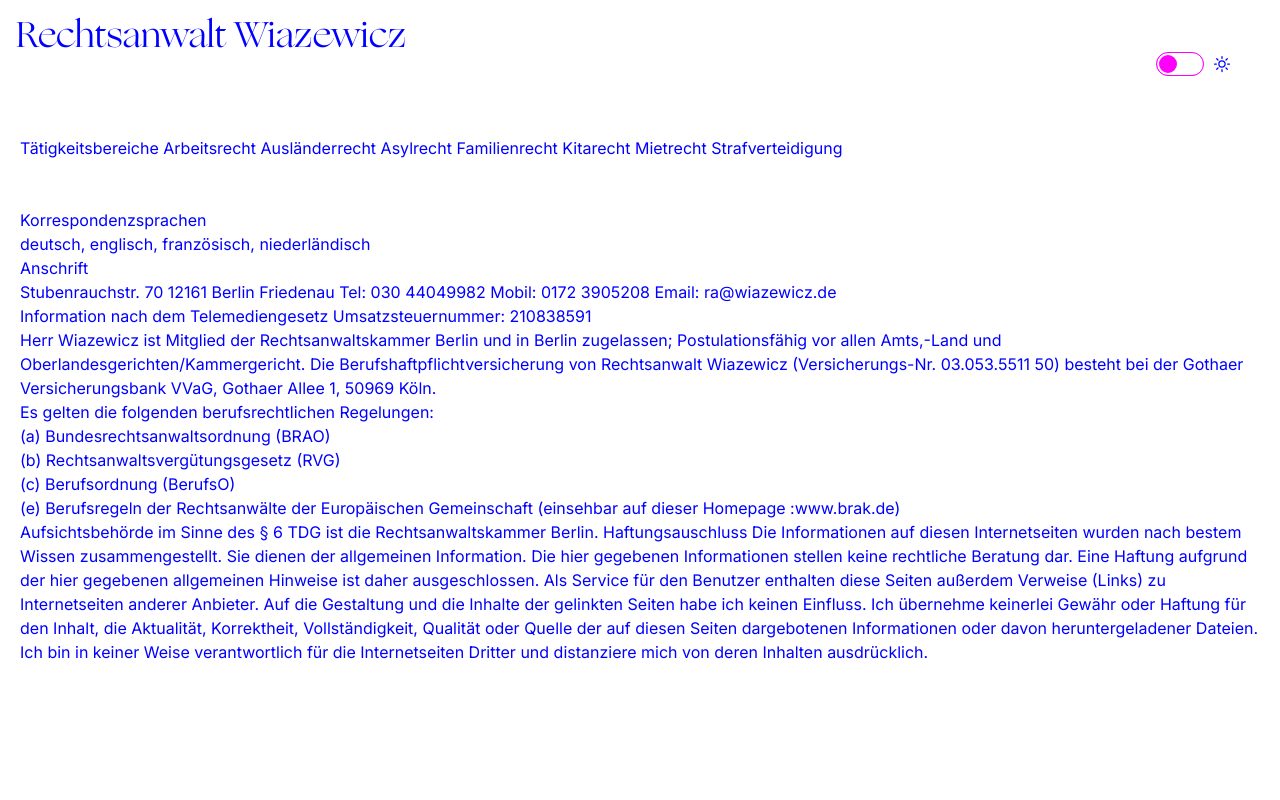
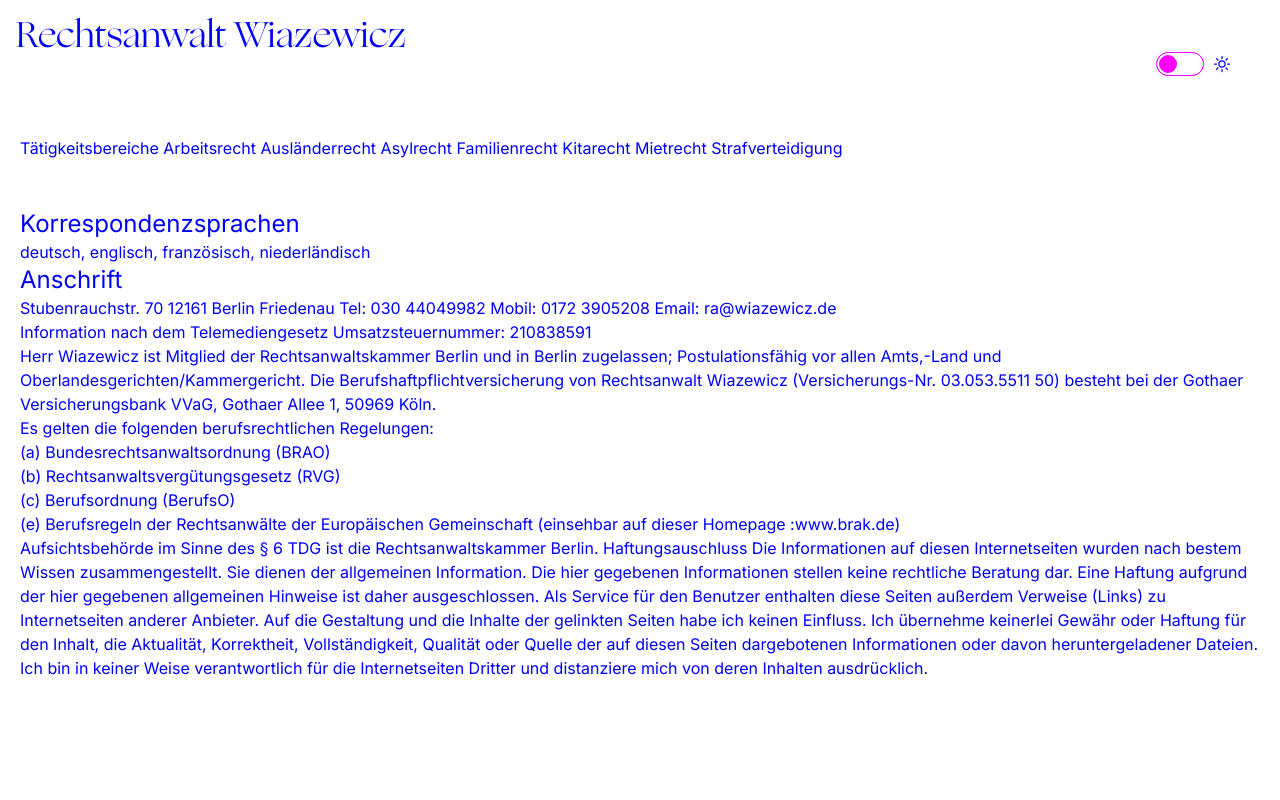
Before and after one commit to dreadbeard11/ra-wiazewicz, a Next.js app: page / in a window 1280 px wide. Shown: the top 800 px of the page. Built offline with nearby package versions, Linux system fonts and the light colour scheme.

Commit message:
Update page.tsx

```diff
--- a/src/app/page.tsx
+++ b/src/app/page.tsx
@@ -12,12 +12,12 @@ export default function Index() {
 
 
 <div>
-<h2>Korrespondenzsprachen</h2>
+<h2 className="text-2xl">Korrespondenzsprachen</h2>
 
 deutsch, englisch, französisch, niederländisch
 </div>
 <div>
-<h2>Anschrift</h2>
+<h2 className="text-2xl">Anschrift</h2>
 
 Stubenrauchstr. 70
 12161 Berlin Friedenau
```
